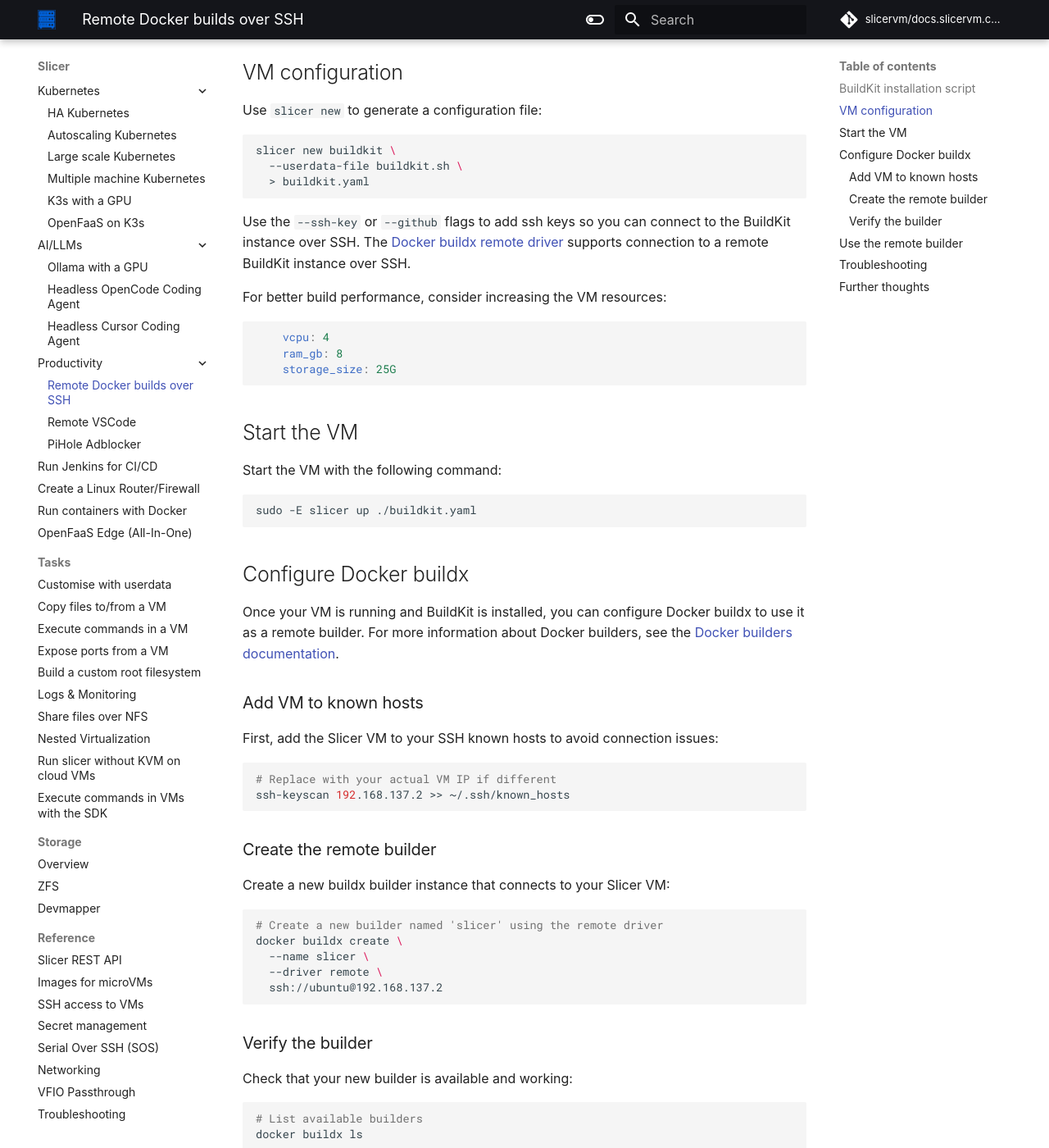
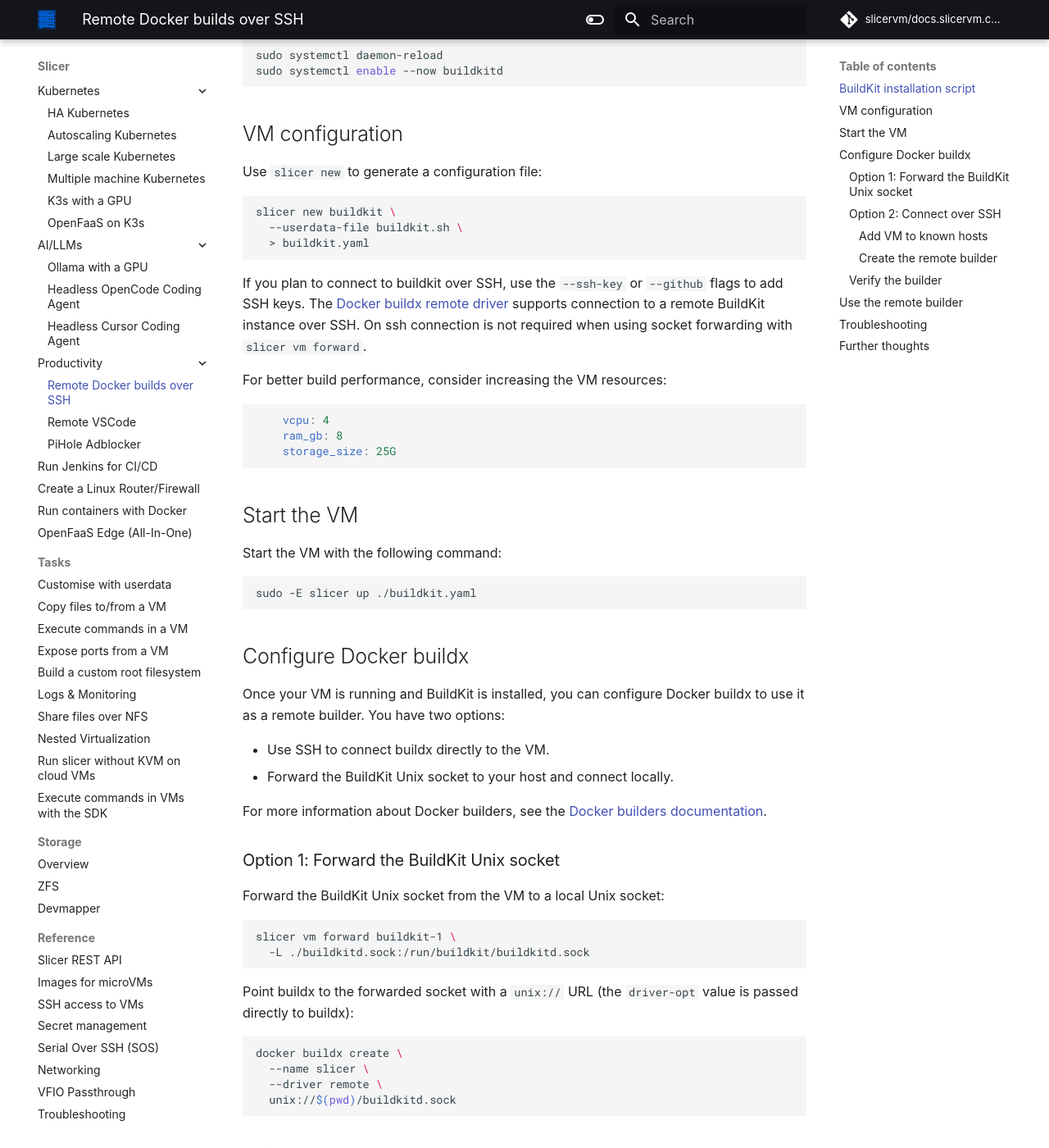
Before and after one commit to slicervm/docs.slicervm.com, an MkDocs documentation site: the page built from docs/examples/buildkit.md, in a window 1280 px wide and 1400 px high, scrolled down 1568 px. Shown: the whole window at 82% size. Built offline with MkDocs 1.6.1 and Material for MkDocs 9.7.7, drawn with Linux system fonts in a browser that asks for light colours; some web fonts are replaced; comment, search, counter and statistics services are not loaded; some of the changed text lies outside the part shown.

Commit message:
Update buildkit example to use slicer vm forward
Signed-off-by: Han Verstraete (OpenFaaS Ltd) <han@openfaas.com>

````diff
--- a/docs/examples/buildkit.md
+++ b/docs/examples/buildkit.md
@@ -18,7 +18,9 @@
 This example is very minimal and covers the basic setup. You can expand it according to your needs. In the next steps we are going to:
 
 - Install and configure BuildKit automatically on first boot with a userdate script.
-- Set up Docker buildx to use the remote BuildKit instance.
+- Set up Docker buildx to use the remote BuildKit instance with two connection options:
+    1. Forwarding the BuildKit Unix socket to the host using `slicer vm forward`
+    2. Connect to BuildKit over SSH.
 
 ## BuildKit installation script
 
@@ -71,7 +73,7 @@
   > buildkit.yaml
 ```
 
-Use the `--ssh-key` or `--github` flags to add ssh keys so you can connect to the BuildKit instance over SSH. The [Docker buildx remote driver](https://docs.docker.com/build/builders/drivers/remote/) supports connection to a remote BuildKit instance over SSH.
+If you plan to connect to buildkit over SSH, use the `--ssh-key` or `--github` flags to add SSH keys. The [Docker buildx remote driver](https://docs.docker.com/build/builders/drivers/remote/) supports connection to a remote BuildKit instance over SSH. On ssh connection is not required when using socket forwarding with `slicer vm forward`.
 
 For better build performance, consider increasing the VM resources:
 
@@ -91,9 +93,34 @@
 
 ## Configure Docker buildx
 
-Once your VM is running and BuildKit is installed, you can configure Docker buildx to use it as a remote builder. For more information about Docker builders, see the [Docker builders documentation](https://docs.docker.com/build/builders/).
+Once your VM is running and BuildKit is installed, you can configure Docker buildx to use it as a remote builder. You have two options:
 
-### Add VM to known hosts
+- Use SSH to connect buildx directly to the VM.
+- Forward the BuildKit Unix socket to your host and connect locally.
+
+For more information about Docker builders, see the [Docker builders documentation](https://docs.docker.com/build/builders/).
+
+### Option 1: Forward the BuildKit Unix socket
+
+Forward the BuildKit Unix socket from the VM to a local Unix socket:
+
+```bash
+slicer vm forward buildkit-1 \
+  -L ./buildkitd.sock:/run/buildkit/buildkitd.sock
+```
+
+Point buildx to the forwarded socket with a `unix://` URL (the `driver-opt` value is passed directly to buildx):
+
+```bash
+docker buildx create \
+  --name slicer \
+  --driver remote \
+  unix://$(pwd)/buildkitd.sock
+```
+
+### Option 2: Connect over SSH
+
+#### Add VM to known hosts
 
 First, add the Slicer VM to your SSH known hosts to avoid connection issues:
 
@@ -102,7 +129,7 @@
 ssh-keyscan 192.168.137.2 >> ~/.ssh/known_hosts
 ```
 
-### Create the remote builder
+#### Create the remote builder
 
 Create a new buildx builder instance that connects to your Slicer VM:
 
@@ -116,7 +143,7 @@
 
 ### Verify the builder
 
-Check that your new builder is available and working:
+After configuring either option above, check that your new builder is available and working:
 
 ```bash
 # List available builders
@@ -171,19 +198,19 @@
 
 1. **Check VM status**: Ensure the VM is running and BuildKit service is active
    ```bash
-   # SSH into the VM and check service status
-   ssh ubuntu@192.168.137.2
+   # Open a shell in the VM and check service status
+   slicer vm shell buildkit-1 --uid 1000
    sudo systemctl status buildkitd
    ```
 
-2. **Verify SSH connectivity**: Test SSH connection directly
+2. **Check BuildKit socket**: Verify the socket is accessible
+   ```bash
+   slicer vm exec buildkit-1 -- "sudo -u ubuntu -g buildkit buildctl --addr unix:///run/buildkit/buildkitd.sock debug info"
+   ```
+
+3. **Verify SSH connectivity** (Only required remote buildkit over SSH ): Test SSH connection directly
    ```bash
    ssh ubuntu@192.168.137.2 "echo 'SSH connection successful'"
-   ```
-
-3. **Check BuildKit socket**: Verify the socket is accessible
-   ```bash
-   ssh ubuntu@192.168.137.2 "sudo -u ubuntu -g buildkit buildctl --addr unix:///run/buildkit/buildkitd.sock debug info"
    ```
 
 ## Further thoughts
````
Also changed, not shown: other parts of docs/examples/buildkit.md (+1 -1 lines).
